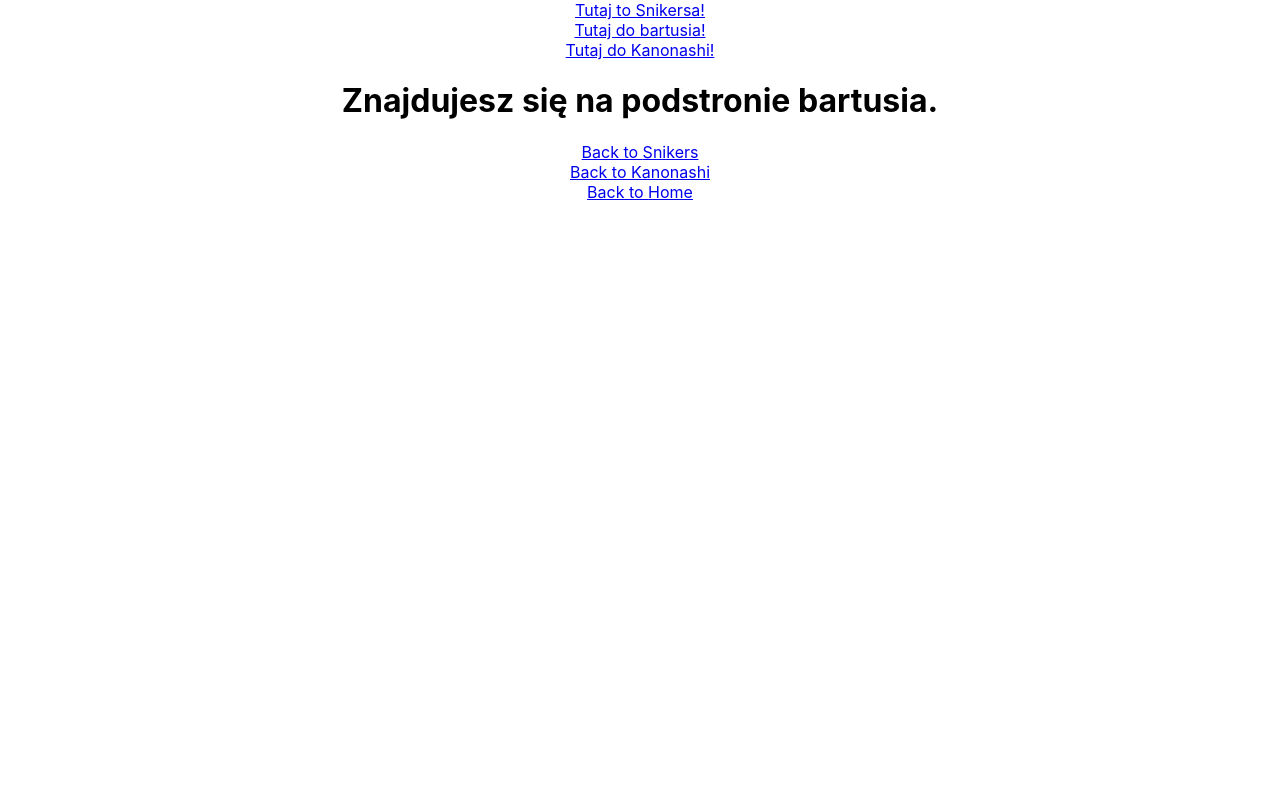
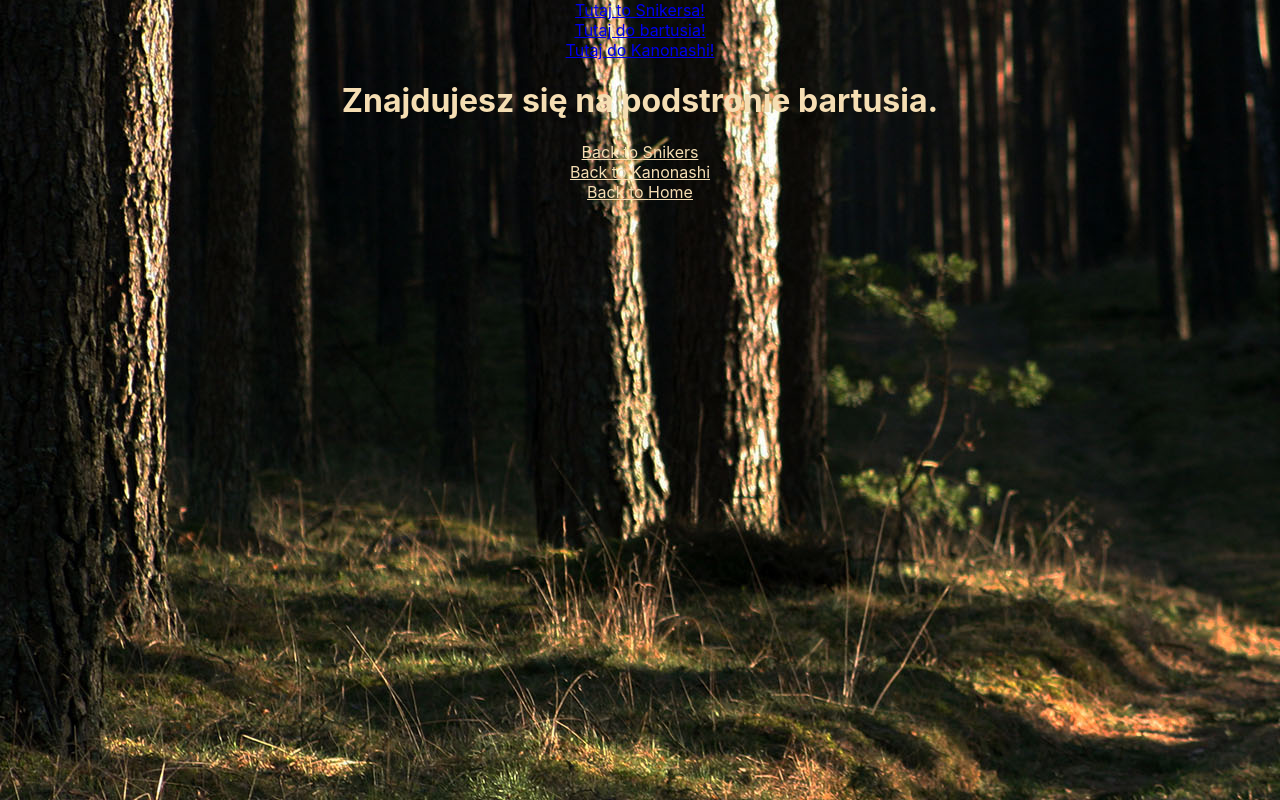
Before and after one commit to Snikerso/optymalisci, a React (Create React App) app: page /bartus in a window 1280 px wide. Built offline with nearby package versions, Linux system fonts and the light colour scheme.

Commit message:
Update backgrounda

```diff
--- a/src/views/BartusView/index.js
+++ b/src/views/BartusView/index.js
@@ -3,9 +3,10 @@ import { Link } from "react-router-dom";
 
 export const BartusView = ({back, title}) => {
     return <div className='bartusDiv'>
-    <h1>{title}</h1>
-    <Link to={back.toSnikers}>Back to {back.textSnikers}</Link><br></br>
-    <Link to={back.toKanonashi}>Back to {back.textKanonashi}</Link><br></br>
-    <Link to={back.toHome}>Back to {back.textHome}</Link><br></br>
+    <div className='bartusBackground'></div>
+    <h1 className='bartusTitle'>{title}</h1>
+    <Link to={back.toSnikers} className={'bartusLink'}>Back to {back.textSnikers}</Link><br></br>
+    <Link to={back.toKanonashi} className={'bartusLink'}>Back to {back.textKanonashi}</Link><br></br>
+    <Link to={back.toHome} className={'bartusLink'}>Back to {back.textHome}</Link><br></br>
     </div>
 };
--- a/src/views/BartusView/view.css
+++ b/src/views/BartusView/view.css
@@ -1,3 +1,21 @@
-.bartusDiv {
-  background-image: "url(./bartusViewImage.jpg";
+.bartusBackground{
+  background-image: url("../../../public/bartusViewImage.jpg");
+  position: fixed;
+  top: 0px;
+  left: 0px;
+  width: 100vw;
+  height: 100vh;
+  z-index: -1;
 }
+
+.bartusDiv{
+
+}
+
+.bartusLink{
+  color: wheat;
+}
+
+.bartusTitle{
+  color: wheat;
+}
```
